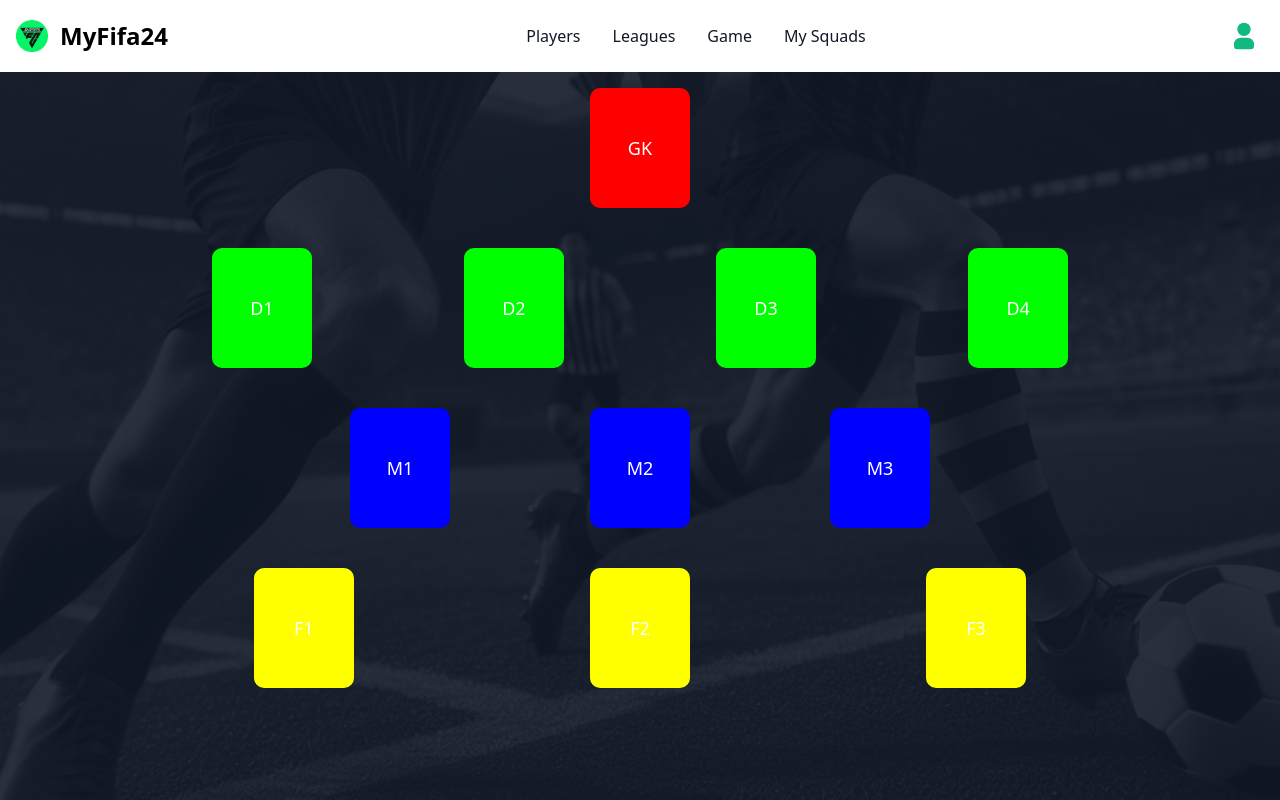
After one commit to SysteM1922/projeto-ws-1, a Django app: page /squad/ in a window 1280 px wide. The commit adds this page. Run offline with Django 5.2, Linux system fonts and the light colour scheme; the visitor is signed in with stand-in values (Sample User, id 1).

Commit message:
squad started

```diff
--- /dev/null
+++ b/myFIFA24/app/templates/squad.html
@@ -0,0 +1,30 @@
+{% extends "_base.html" %}
+{% block content %}
+{% include "navbar.html" %}
+
+<div class="max-w-screen-xl flex flex-wrap items-center justify-between mx-auto p-4">
+    <div class="formation-container" style="display: flex; flex-direction: column; align-items: center; gap: 40px; margin: 0 auto; width: 80%;">
+        <!-- Goalkeeper -->
+        <div class="player-rectangle goalkeeper" style="width: 100px; height: 120px; background-color: #f00; border-radius: 10px; display: flex; justify-content: center; align-items: center; color: #fff; font-size: 18px; margin: 0 auto;">GK</div>
+        <!-- Defenders -->
+        <div class="defenders-row" style="display: flex; justify-content: space-around; width: 100%; gap: 10px;">
+            <div class="player-rectangle defender" style="width: 100px; height: 120px; background-color: #0f0; border-radius: 10px; display: flex; justify-content: center; align-items: center; color: #fff; font-size: 18px;">D1</div>
+            <div class="player-rectangle defender" style="width: 100px; height: 120px; background-color: #0f0; border-radius: 10px; display: flex; justify-content: center; align-items: center; color: #fff; font-size: 18px;">D2</div>
+            <div class="player-rectangle defender" style="width: 100px; height: 120px; background-color: #0f0; border-radius: 10px; display: flex; justify-content: center; align-items: center; color: #fff; font-size: 18px;">D3</div>
+            <div class="player-rectangle defender" style="width: 100px; height: 120px; background-color: #0f0; border-radius: 10px; display: flex; justify-content: center; align-items: center; color: #fff; font-size: 18px;">D4</div>
+        </div>
+        <!-- Midfielders -->
+        <div class="midfielders-row" style="display: flex; justify-content: center; width: 100%; gap: 140px;">
+            <div class="player-rectangle midfielder" style="width: 100px; height: 120px; background-color: #00f; border-radius: 10px; display: flex; justify-content: center; align-items: center; color: #fff; font-size: 18px;">M1</div>
+            <div class="player-rectangle midfielder" style="width: 100px; height: 120px; background-color: #00f; border-radius: 10px; display: flex; justify-content: center; align-items: center; color: #fff; font-size: 18px;">M2</div>
+            <div class="player-rectangle midfielder" style="width: 100px; height: 120px; background-color: #00f; border-radius: 10px; display: flex; justify-content: center; align-items: center; color: #fff; font-size: 18px;">M3</div>
+        </div>
+        <!-- Forwards -->
+        <div class="forwards-row" style="display: flex; justify-content: space-around; width: 100%; gap: 10px;">
+            <div class="player-rectangle forward" style="width: 100px; height: 120px; background-color: #ff0; border-radius: 10px; display: flex; justify-content: center; align-items: center; color: #fff; font-size: 18px;">F1</div>
+            <div class="player-rectangle forward" style="width: 100px; height: 120px; background-color: #ff0; border-radius: 10px; display: flex; justify-content: center; align-items: center; color: #fff; font-size: 18px;">F2</div>
+            <div class="player-rectangle forward" style="width: 100px; height: 120px; background-color: #ff0; border-radius: 10px; display: flex; justify-content: center; align-items: center; color: #fff; font-size: 18px;">F3</div>
+        </div>
+    </div>
+</div>
+{% endblock %}
--- a/myFIFA24/app/views.py
+++ b/myFIFA24/app/views.py
@@ -143,3 +143,8 @@
     page_obj = paginator.get_page(page_number)
 
     return render(request, 'players.html', {'players': page_obj.object_list, 'page_obj': page_obj}) '''
+
+
+@login_required(login_url='login')
+def squad_view(request):
+    return render(request, 'squad.html')
--- a/myFIFA24/myFIFA24/urls.py
+++ b/myFIFA24/myFIFA24/urls.py
@@ -29,4 +29,5 @@
     path('leagues/', views.leagues_view, name='leagues'),
     path('league/<str:guid>/', views.league_view, name='league'),
     path('team/<str:guid>/', views.team_view, name='team'),
+    path('squad/', views.squad_view, name='squad'),
 ]
```
Also changed, not shown: myFIFA24/static/src/styles.css (+27 -31 lines).
